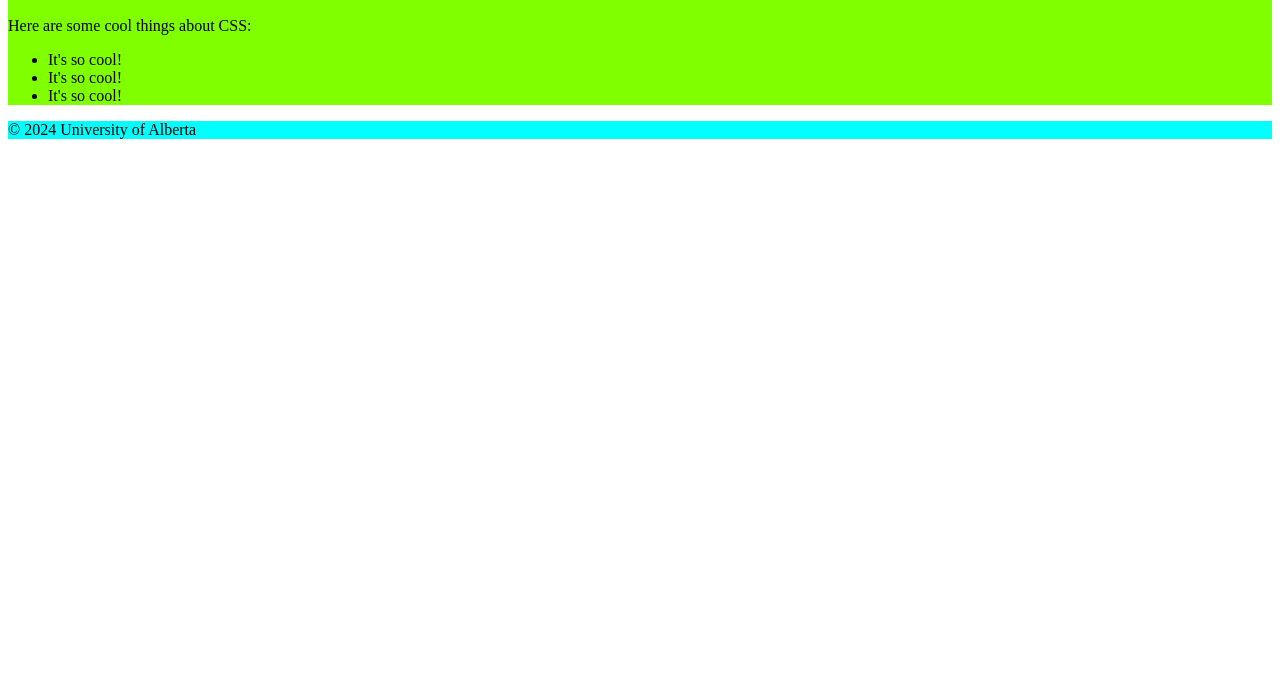
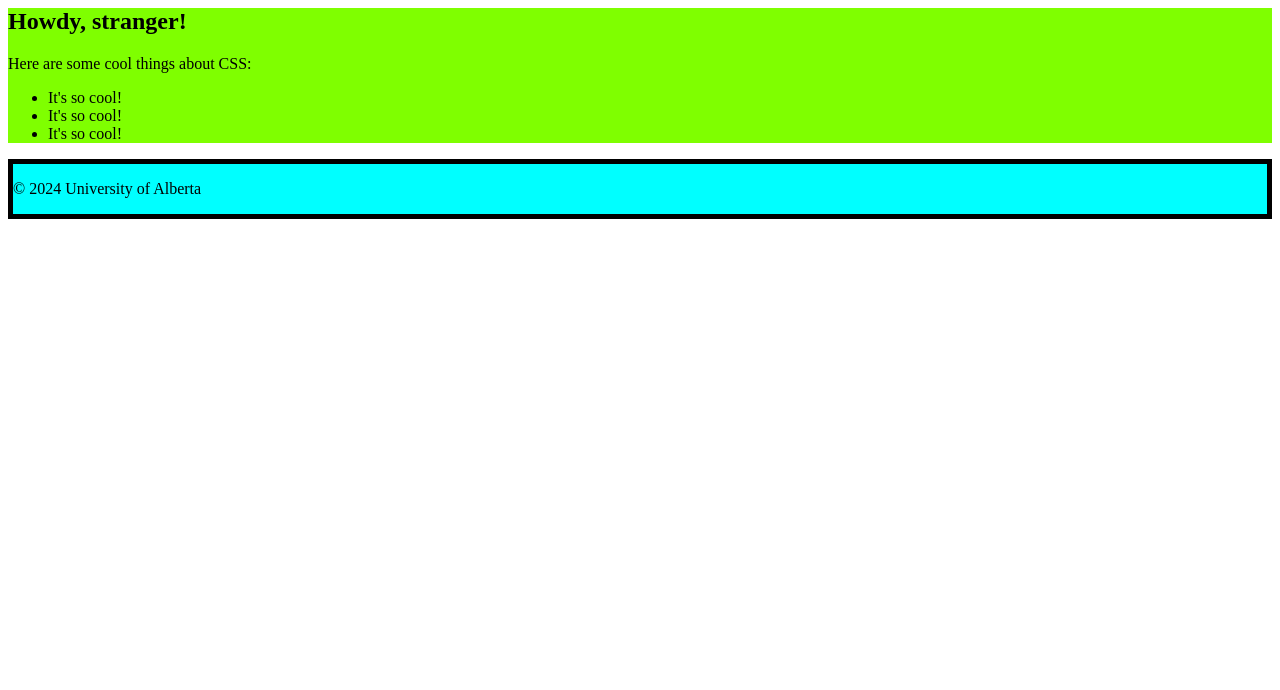
Before and after one commit to JamesonRGrieve-Instruction/Demo-EXSM3934-2024-03-Fall, a website: page src/index.html in a window 1280 px wide. Shown: the part 110-800 px from the top of the page. Drawn offline with Linux system fonts and the light colour scheme.

Commit message:
Comma separated selectors;

```diff
--- a/src/css/styles.css
+++ b/src/css/styles.css
@@ -7,3 +7,7 @@ main {
 footer {
     background-color: aqua;
 }
+
+header, footer {
+    border: 5px solid black;
+}
```
